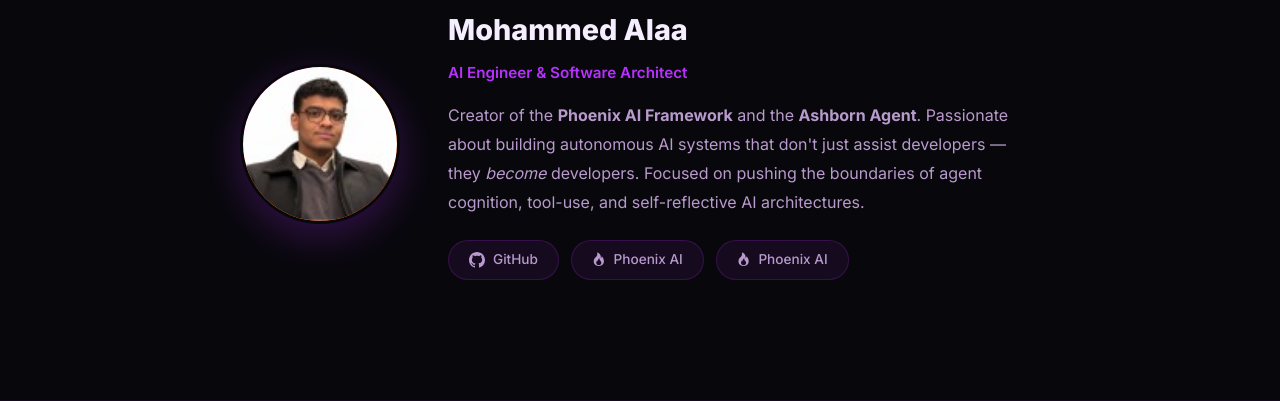
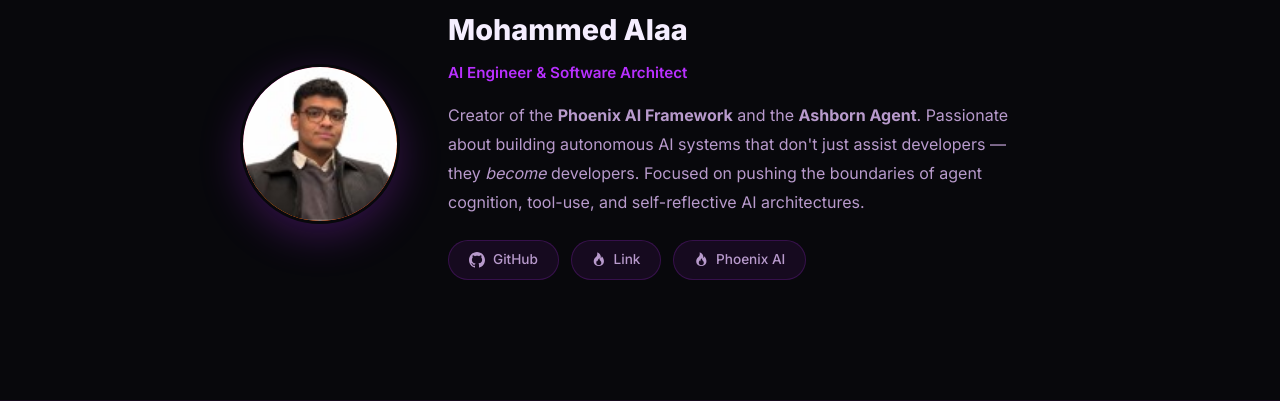
Before and after one commit to blackeagle686/ash-web, a FastAPI app: page / in a window 1280 px wide. Shown: the part 3539-3940 px from the top of the page. Run offline with FastAPI, Linux system fonts and the light colour scheme.

Commit message:
Updated Phoenix AI to Link in index.html

```diff
--- a/templates/index.html
+++ b/templates/index.html
@@ -248,7 +248,7 @@
               GitHub
             </a>
             <a href="https://darklord6861.pythonanywhere.com/en/" target="_blank" class="author-link">
-              <i class="bi bi-fire"></i> Phoenix AI
+              <i class="bi bi-fire"></i> Link
             </a>
 
             <a href="https://darklord6861.pythonanywhere.com/en/" target="_blank" class="author-link">
```
